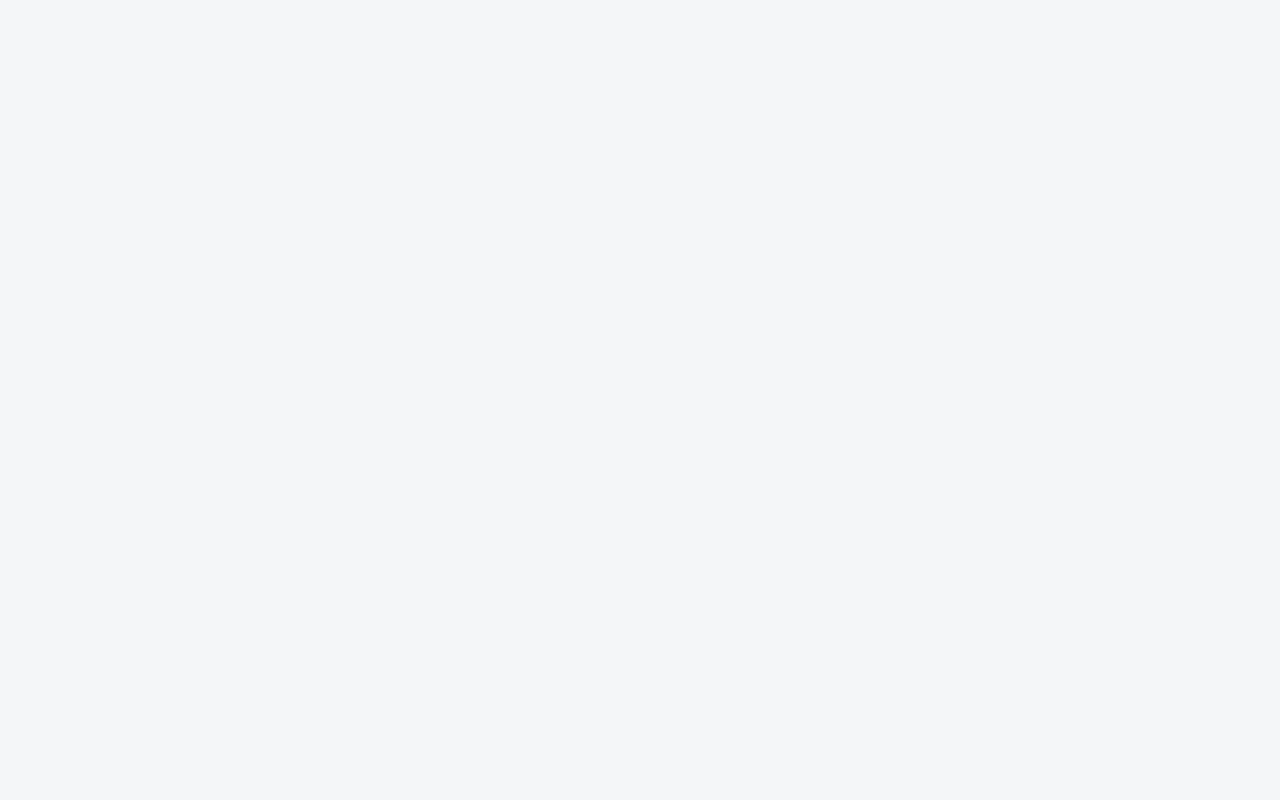
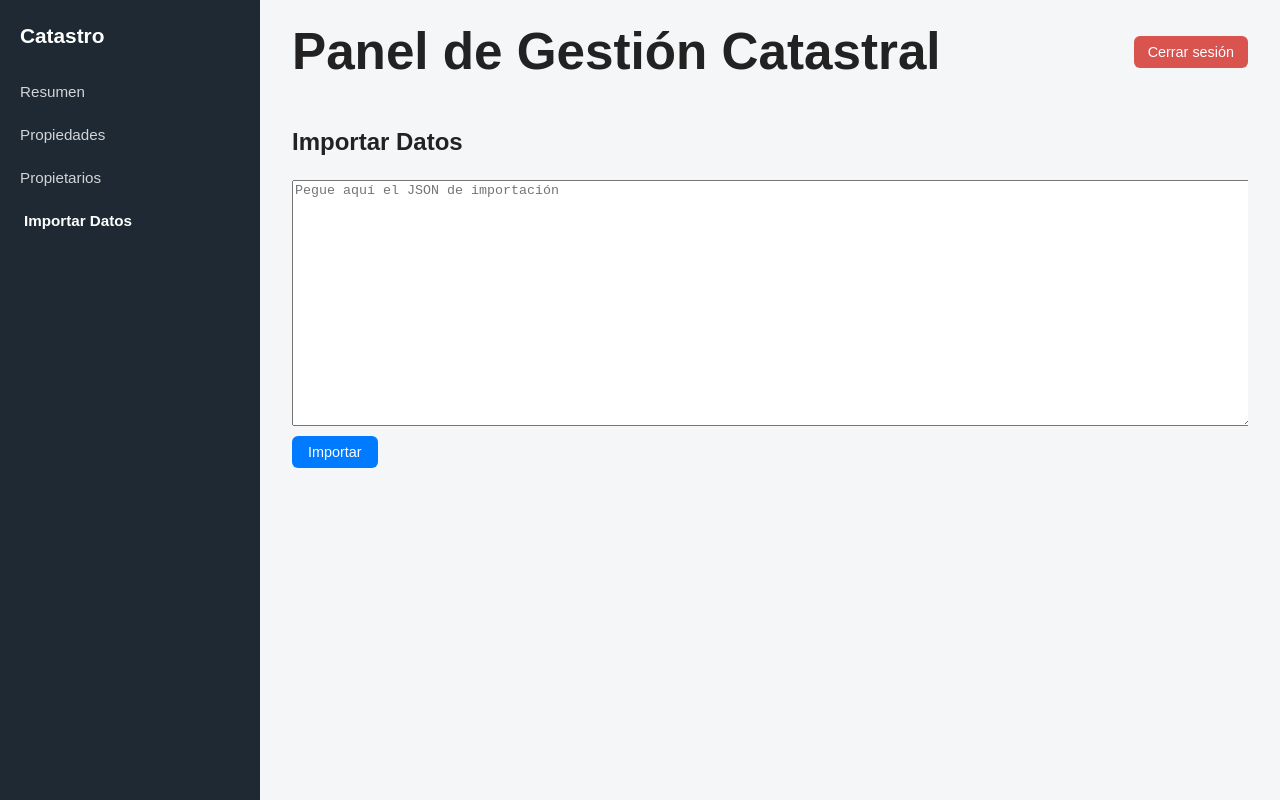
Before and after one commit to joseluisdaza/MFS_MetodologiasAgiles, a React (Vite) app: page /dashboard/importar in a window 1280 px wide. Before the commit this address had no page. Built offline with nearby package versions, Linux system fonts and the light colour scheme; sample sign-in values are in the browser's storage.

Commit message:
Fix some styles and add functionality for import data from a json

```diff
--- a/src/App.tsx
+++ b/src/App.tsx
@@ -7,6 +7,7 @@ import UsuariosPage from "./pages/UsuariosPage";
 import PropiedadesPage from "./pages/PropiedadesPage";
 import PropietariosPage from "./pages/PropietariosPage";
 import ReportesPage from "./pages/ReportesPage";
+import ImportarDatosPage from "./pages/ImportarDatosPage";
 import "./App.css";
 
 function App() {
@@ -23,6 +24,7 @@ function App() {
           <Route path="propiedades" element={<PropiedadesPage />} />
           <Route path="propietarios" element={<PropietariosPage />} />
           <Route path="reportes" element={<ReportesPage />} />
+          <Route path="importar" element={<ImportarDatosPage />} />
         </Route>
       </Routes>
     </Router>
--- a/src/pages/DashboardHome.tsx
+++ b/src/pages/DashboardHome.tsx
@@ -16,11 +16,6 @@ function DashboardHome() {
   }, [location.pathname]);
 
   const cards = [
-    {
-      key: "usuarios",
-      title: "Usuarios",
-      description: "Gestión de usuarios del sistema.",
-    },
     {
       key: "propiedades",
       title: "Propiedades",
--- a/src/pages/DashboardLayout.tsx
+++ b/src/pages/DashboardLayout.tsx
@@ -55,14 +55,14 @@ function DashboardLayout() {
                 <li className={isActive("/dashboard") ? "active" : ""} onClick={() => goTo("/dashboard")}>
                   Resumen
                 </li>
-                <li className={isActive("/dashboard/usuarios") ? "active" : ""} onClick={() => goTo("/dashboard/usuarios")}>
-                  Usuarios
-                </li>
                 <li className={isActive("/dashboard/propiedades") ? "active" : ""} onClick={() => goTo("/dashboard/propiedades")}>
                   Propiedades
                 </li>
                 <li className={isActive("/dashboard/propietarios") ? "active" : ""} onClick={() => goTo("/dashboard/propietarios")}>
                   Propietarios
+                </li>
+                <li className={isActive("/dashboard/importar") ? "active" : ""} onClick={() => goTo("/dashboard/importar")}>
+                  Importar Datos
                 </li>
               </>
             )}
--- /dev/null
+++ b/src/pages/ImportarDatosPage.tsx
@@ -0,0 +1,139 @@
+import { useState } from "react";
+import { useNavigate } from "react-router-dom";
+
+interface ImportData {
+  properties?: Array<{ id: string; unitNumber: string; cadastralCode: string; municipality: string; propertyClass: string; area: string; taxZone: string; propertyType: string; location: string }>;
+  owners?: Array<{ id: string; name: string; ciNit: string; phone: string }>;
+  links?: Array<{ propertyId: string; ownerId: string }>;
+}
+
+function ImportarDatosPage() {
+  const navigate = useNavigate();
+  const [jsonText, setJsonText] = useState("");
+  const [log, setLog] = useState<string>("");
+  const [error, setError] = useState<string>("");
+  const [importing, setImporting] = useState(false);
+
+  const appendLog = (line: string) => setLog(prev => (prev ? prev + "\n" : "") + line);
+
+  const formatErrors = (d: any): string => {
+    if (!d) return '';
+    if (Array.isArray(d.errors)) {
+      try {
+        return d.errors
+          .map((e: any) => {
+            const entry = Object.entries(e)[0] as [string, any] | undefined;
+            if (!entry) return JSON.stringify(e);
+            const [field, msg] = entry;
+            return `${field}: ${String(msg)}`;
+          })
+          .join('; ');
+      } catch {
+        return JSON.stringify(d.errors);
+      }
+    }
+    return d.message ?? JSON.stringify(d);
+  };
+
+  const handleImport = async () => {
+    setError(""); setLog("");
+    let payload: ImportData;
+    try {
+      payload = JSON.parse(jsonText);
+    } catch {
+      setError("JSON inválido");
+      return;
+    }
+
+    const token = localStorage.getItem('token');
+    const userRaw = localStorage.getItem('user');
+    if (!token || !userRaw) { setError('Debe iniciar sesión'); navigate('/'); return; }
+    const user = JSON.parse(userRaw);
+    if (user?.role !== 'admin') { setError('Solo admin puede importar'); return; }
+
+    const owners = payload.owners ?? [];
+    const properties = payload.properties ?? [];
+    const links = payload.links ?? [];
+
+    setImporting(true);
+    try {
+      appendLog(`Importando propietarios: ${owners.length}`);
+      for (const o of owners) {
+        try {
+          const res = await fetch(`/api/owners/${o.id}`, {
+            method: 'PUT',
+            headers: { 'Content-Type': 'application/json', 'Authorization': `Bearer ${token}` },
+            body: JSON.stringify({ name: o.name, ciNit: o.ciNit, phone: o.phone })
+          });
+          if (!res.ok) { const d = await res.json().catch(() => null); appendLog(`Owner ${o.id} error: ${formatErrors(d) || res.status}`); }
+          else appendLog(`Owner ${o.id} OK`);
+        } catch { appendLog(`Owner ${o.id} error de red`); }
+      }
+
+      appendLog(`Importando propiedades: ${properties.length}`);
+      for (const p of properties) {
+        try {
+          const res = await fetch(`/api/properties/${p.id}`, {
+            method: 'PUT',
+            headers: { 'Content-Type': 'application/json', 'Authorization': `Bearer ${token}` },
+            body: JSON.stringify({
+              unitNumber: p.unitNumber,
+              cadastralCode: p.cadastralCode,
+              municipality: p.municipality,
+              propertyClass: p.propertyClass,
+              area: p.area,
+              taxZone: p.taxZone,
+              propertyType: p.propertyType,
+              location: p.location,
+            })
+          });
+          if (!res.ok) { const d = await res.json().catch(() => null); appendLog(`Property ${p.id} error: ${formatErrors(d) || res.status}`); }
+          else appendLog(`Property ${p.id} OK`);
+        } catch { appendLog(`Property ${p.id} error de red`); }
+      }
+
+      appendLog(`Importando relaciones: ${links.length}`);
+      for (const l of links) {
+        try {
+          const res = await fetch(`/api/properties/${l.propertyId}/owners`, {
+            method: 'POST',
+            headers: { 'Content-Type': 'application/json', 'Authorization': `Bearer ${token}` },
+            body: JSON.stringify({ ownerId: l.ownerId })
+          });
+          if (!res.ok) { const d = await res.json().catch(() => null); appendLog(`Link p:${l.propertyId} o:${l.ownerId} error: ${formatErrors(d) || res.status}`); }
+          else appendLog(`Link p:${l.propertyId} o:${l.ownerId} OK`);
+        } catch { appendLog(`Link p:${l.propertyId} o:${l.ownerId} error de red`); }
+      }
+
+      appendLog('Importación finalizada');
+    } finally {
+      setImporting(false);
+    }
+  };
+
+  return (
+    <div>
+      <h2>Importar Datos</h2>
+      <div className="crud-form">
+        <div className="crud-row">
+          <textarea
+            placeholder="Pegue aquí el JSON de importación"
+            value={jsonText}
+            onChange={(e) => setJsonText(e.target.value)}
+            style={{ minHeight: 240, width: '100%' }}
+          />
+        </div>
+        {error && (<div className="error-general">{error}</div>)}
+        <button onClick={handleImport} disabled={importing}>{importing ? 'Importando...' : 'Importar'}</button>
+      </div>
+
+      {log && (
+        <div className="crud-table" style={{ marginTop: 16, whiteSpace: 'pre-wrap' }}>
+          {log}
+        </div>
+      )}
+    </div>
+  );
+}
+
+export default ImportarDatosPage;
--- a/src/pages/LoginPage.tsx
+++ b/src/pages/LoginPage.tsx
@@ -76,7 +76,6 @@ const validate = () => {
             placeholder="Correo electrónico"
             value={username}
             onChange={(e) => setUsername(e.target.value)}
-            onBlur={validate}
             />
             {errors.username && (
               <span className="error-text">{errors.username}</span>
@@ -87,7 +86,6 @@ const validate = () => {
               placeholder="Contraseña"
               value={password}
               onChange={(e) => setPassword(e.target.value)}
-              onBlur={validate}
             />
             {errors.password && (
               <span className="error-text">{errors.password}</span>
--- a/src/pages/PropietariosPage.tsx
+++ b/src/pages/PropietariosPage.tsx
@@ -154,7 +154,6 @@ function PropietariosPage() {
             placeholder="Nombre completo"
             value={nombre}
             onChange={(e) => setNombre(e.target.value)}
-            onBlur={validate}
           />
           {errors.nombre && (<span className="error-text">{errors.nombre}</span>)}
           <input
@@ -162,7 +161,6 @@ function PropietariosPage() {
             placeholder="CI/NIT"
             value={ci}
             onChange={(e) => setCi(e.target.value)}
-            onBlur={validate}
           />
           {errors.ci && (<span className="error-text">{errors.ci}</span>)}
           <input
@@ -170,7 +168,6 @@ function PropietariosPage() {
             placeholder="Teléfono"
             value={telefono}
             onChange={(e) => setTelefono(e.target.value)}
-            onBlur={validate}
           />
           {errors.telefono && (<span className="error-text">{errors.telefono}</span>)}
         </div>
```
Also changed, not shown: src/pages/PropiedadesPage.tsx (+13 -10 lines), src/pages/RegisterPage.tsx (+1 -6 lines).
